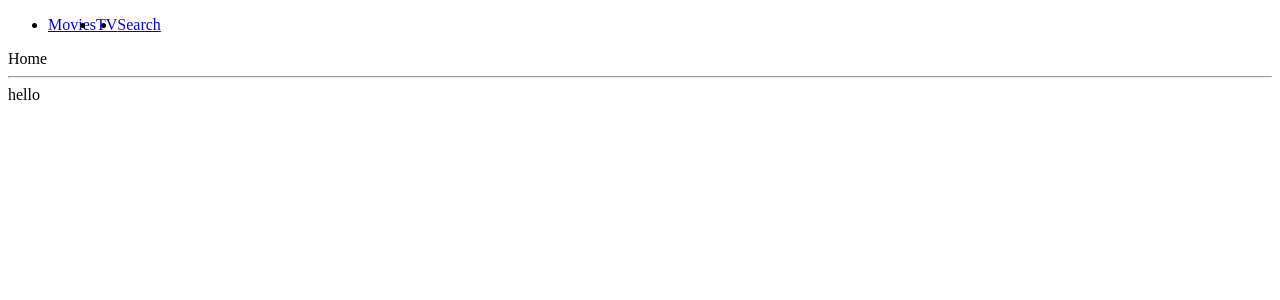
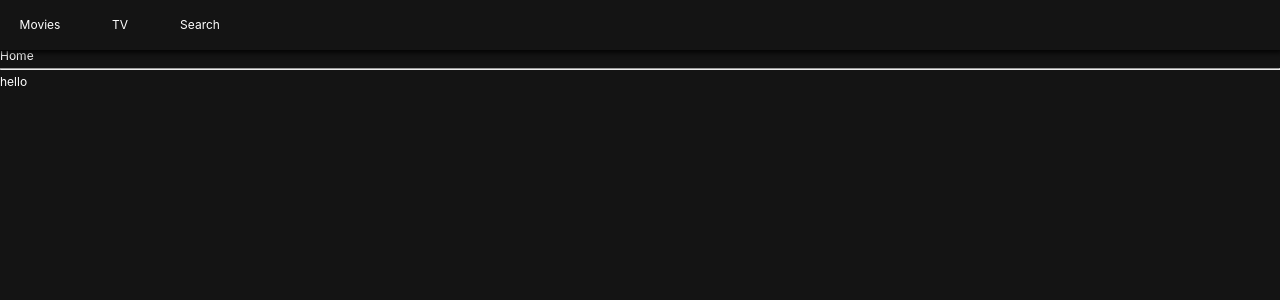
Before and after one commit to kangtegong/React-Movie-App, a React (Create React App) app: page / in a window 1280 px wide. Shown: the top 300 px of the page. Built offline with nearby package versions, Linux system fonts and the light colour scheme.

Commit message:
6. Make Global Style

```diff
--- a/package.json
+++ b/package.json
@@ -11,7 +11,8 @@
     "react-dom": "^16.13.1",
     "react-router-dom": "^5.1.2",
     "react-scripts": "3.4.1",
-    "styled-components": "^5.1.0"
+    "styled-components": "^5.1.0",
+    "styled-reset": "^4.1.4"
   },
   "scripts": {
     "start": "react-scripts start",
--- a/src/Components/App.js
+++ b/src/Components/App.js
@@ -1,10 +1,12 @@
 import React from 'react';
 import Router from "Components/Router";
+import GlobalStyles from "Components/GlobalStyles";
 
 function App() {
   return (
     <>
       <Router />
+      <GlobalStyles />
       <hr/>
       <div>hello</div>
     </>
--- /dev/null
+++ b/src/Components/GlobalStyles.js
@@ -0,0 +1,22 @@
+import { createGlobalStyle } from "styled-components";
+import reset from "styled-reset";
+
+const globalStyles = createGlobalStyle`
+    ${reset};
+    a{
+        text-decoration:none;
+        color:inherit;
+    }
+    *{
+        box-sizing:border-box;
+    }
+    body{
+        font-family:-apple-system, BlinkMacSystemFont, 'Segoe UI', Roboto, Oxygen, Ubuntu, Cantarell, 'Open Sans', 'Helvetica Neue', sans-serif;
+        font-size:12px;
+        background-color:rgba(20, 20, 20, 1);
+        color:white;
+        padding-top:50px;
+    }
+`;
+
+export default globalStyles;
--- a/src/Components/Header.js
+++ b/src/Components/Header.js
@@ -2,18 +2,36 @@
 import { Link } from "react-router-dom";
 import styled from "styled-components";
 
-const Header = styled.header``;
+const Header = styled.header`
+  color: white;
+  position: fixed;
+  top: 0;
+  left: 0;
+  width: 100%;
+  height: 50px;
+  display: flex;
+  align-items: center;
+  background-color: rgba(20, 20, 20, 0.8);
+  z-index: 10;
+  box-shadow: 0px 1px 5px 2px rgba(0, 0, 0, 0.8);
+`;
 
 const List = styled.ul`
   display: flex;
-  &:hover {
-    background-color: blue;
-  }
 `;
 
-const Item = styled.li``;
+const Item = styled.li`
+  width: 80px;
+  height: 50px;
+  text-align: center;
+`;
 
-const SLink = styled(Link)``;
+const SLink = styled(Link)`
+  height: 50px;
+  display: flex;
+  align-items: center;
+  justify-content: center;
+`;
 
 export default () => (
   <Header>
```
Also changed, not shown: 2 other files (tests, documents, lock files or other folders).
